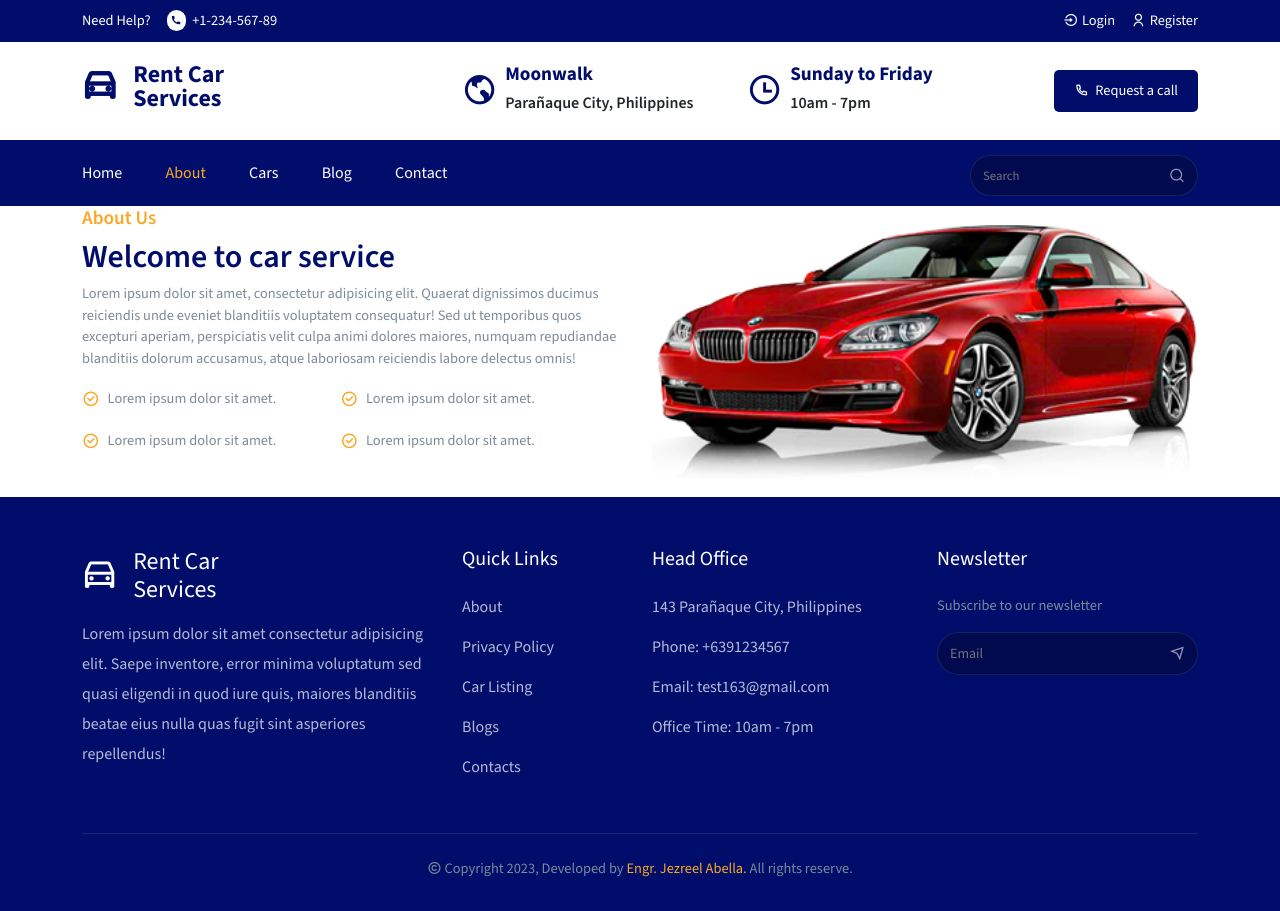
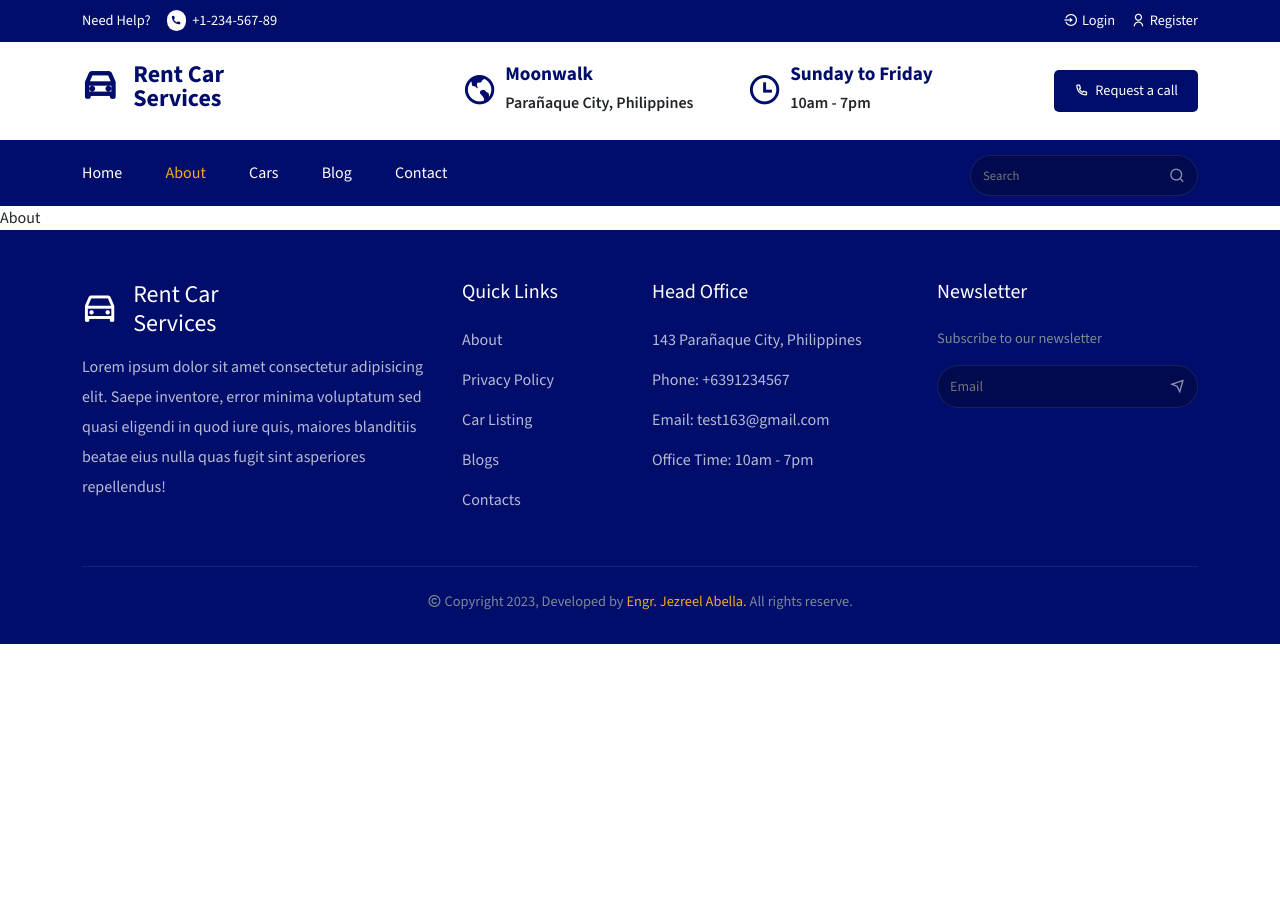
Before and after one commit to TeamAbella060420/Doctor-Appointment-Booking_MERN, a React (Create React App) app in the folder car-rental/: page /about in a window 1280 px wide. After the commit the page ends 800 px from the top, so only its background shows below. Built offline with nearby package versions, Linux system fonts and the light colour scheme.

Commit message:
Update About.jsx

```diff
--- a/car-rental/src/pages/About.jsx
+++ b/car-rental/src/pages/About.jsx
@@ -5,7 +5,7 @@ import AboutSection from '../components/UI/AboutSection';
 const About = () => {
   return (
     <Helmet title='About'>
-      <AboutSection />
+      <dir>About</dir>
     </Helmet>
 
   )
```
